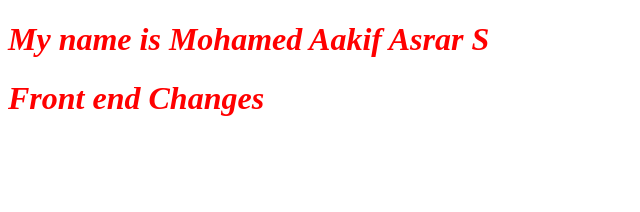
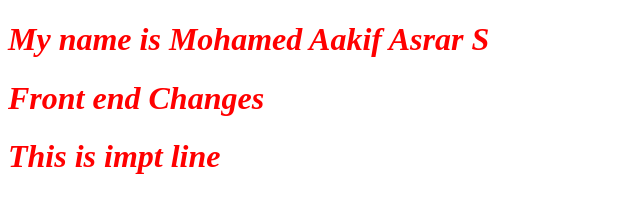
Before and after one commit to MOHAMEDAAKIFASRAR/samplerepo, a plain HTML site: page index.html in a window 1280 px wide. Shown: the whole page, without its empty margins (0-640 px from the left). Drawn offline with Linux system fonts and the light colour scheme.

Commit message:
!feat: added some impt line

```diff
--- a/index.html
+++ b/index.html
@@ -9,5 +9,6 @@
 <body>
     <h1>My name is Mohamed Aakif Asrar S</h1>
     <h1>Front end Changes</h1>
+    <h1>This is impt line</h1>
 </body>
 </html>
```
